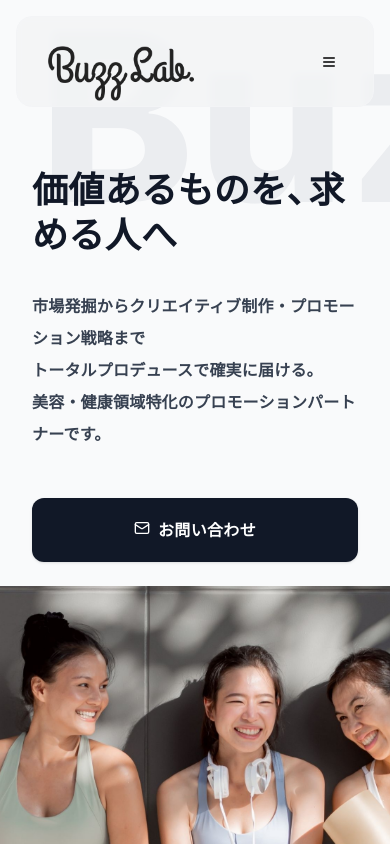
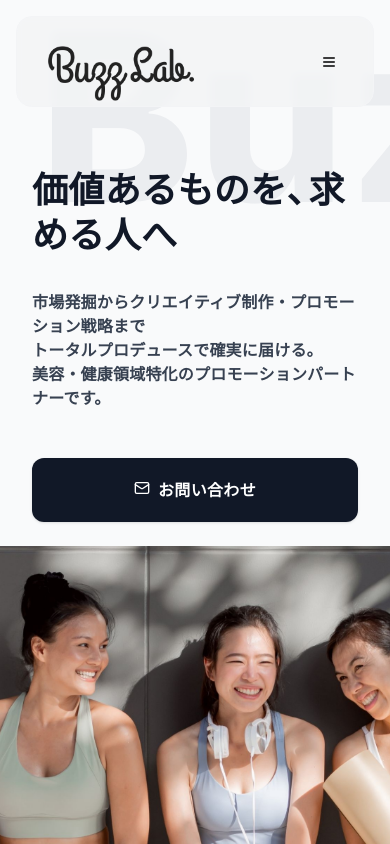
Before and after one commit to suppsaudit/buzz-lab., a Next.js app: page / in a window 390 px wide. Shown: the top 844 px of the page. Built offline with nearby package versions, Linux system fonts and the light colour scheme.

Commit message:
SP版サブコピーのpタグにlineHeight: '1.7rem'を再度適用

```diff
--- a/src/components/HeroSection.tsx
+++ b/src/components/HeroSection.tsx
@@ -90,11 +90,11 @@ const HeroSection = () => {
                 <span className="hidden md:block lg:hidden">価値あるものを<span style={{ marginRight: '-0.4em', display: 'inline-block' }}>、</span><br />求める人へ</span>
                 <span className="hidden lg:block">価値あるものを<span style={{ marginRight: '-0.4em', display: 'inline-block' }}>、</span>求める人へ</span>
               </h1>
-              <div className="space-y-4 text-xl text-gray-700 leading-relaxed font-normal mb-4 md:mb-8" style={{ letterSpacing: '0.01em', lineHeight: '0.85' }}>
+              <div className="text-xl text-gray-700 font-normal mb-4 md:mb-8 md:space-y-4 md:leading-relaxed" style={{ letterSpacing: '0.01em', lineHeight: '0.85' }}>
                 {/* 本当にいいものを作る人たちと／それを求める人たちを繋ぐ：SPは改行、PCは1行 */}
                 <span className="block lg:hidden">
-                  <p className="font-bold text-base" style={{ lineHeight: '2rem' }}>市場発掘からクリエイティブ制作・プロモーション戦略まで<br />トータルプロデュースで確実に届ける。</p>
-                  <p className="font-bold text-base" style={{ lineHeight: '2rem' }}>美容・健康領域特化のプロモーションパートナーです。</p>
+                  <p className="font-bold text-base" style={{ lineHeight: '2rem !important' }}>市場発掘からクリエイティブ制作・プロモーション戦略まで<br />トータルプロデュースで確実に届ける。</p>
+                  <p className="font-bold text-base" style={{ lineHeight: '2rem !important' }}>美容・健康領域特化のプロモーションパートナーです。</p>
                 </span>
                 <span className="hidden lg:block">
                   <p className="font-bold">市場発掘からクリエイティブ制作・プロモーション戦略まで トータルプロデュースで確実に届ける。</p>
```
